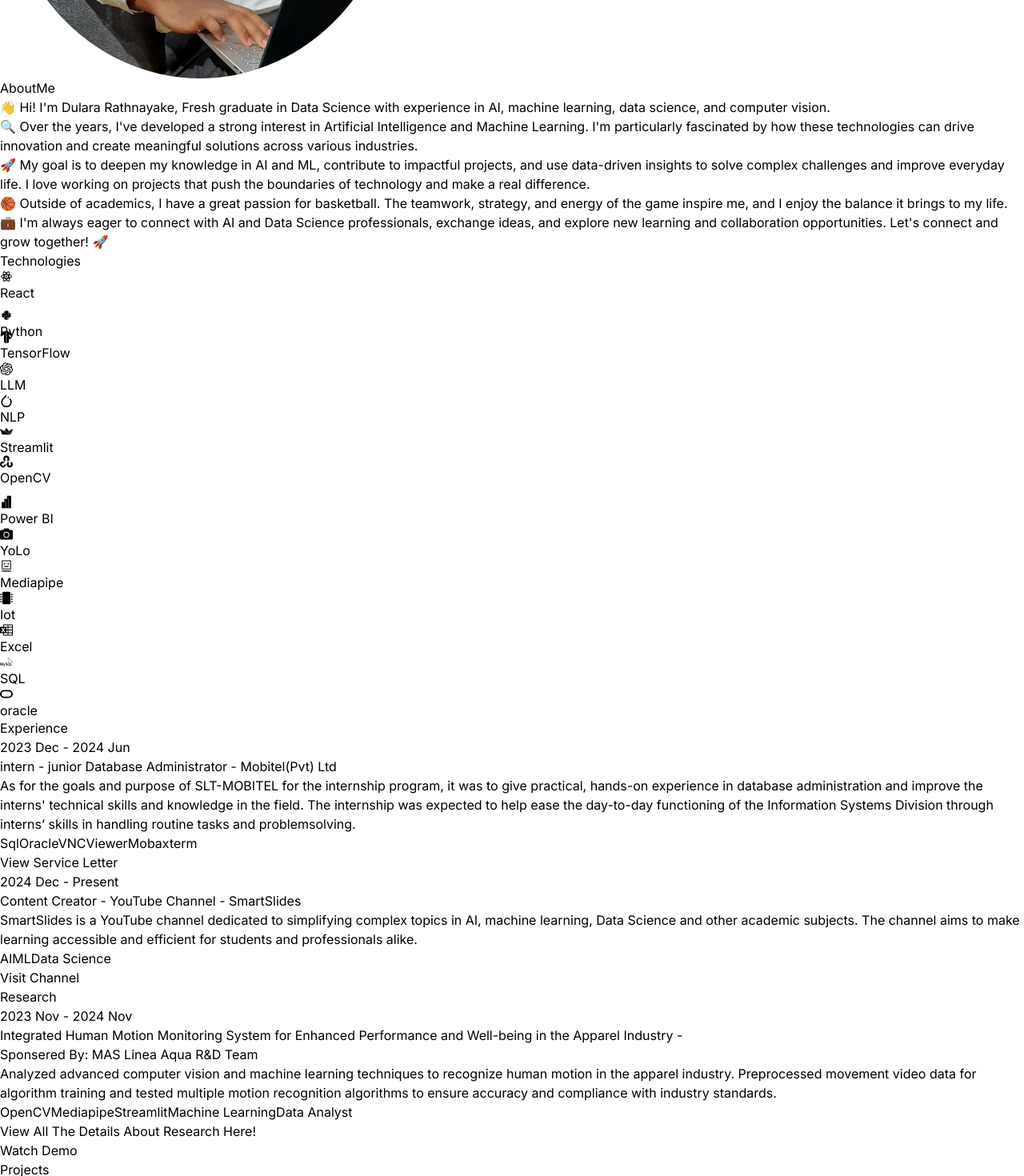
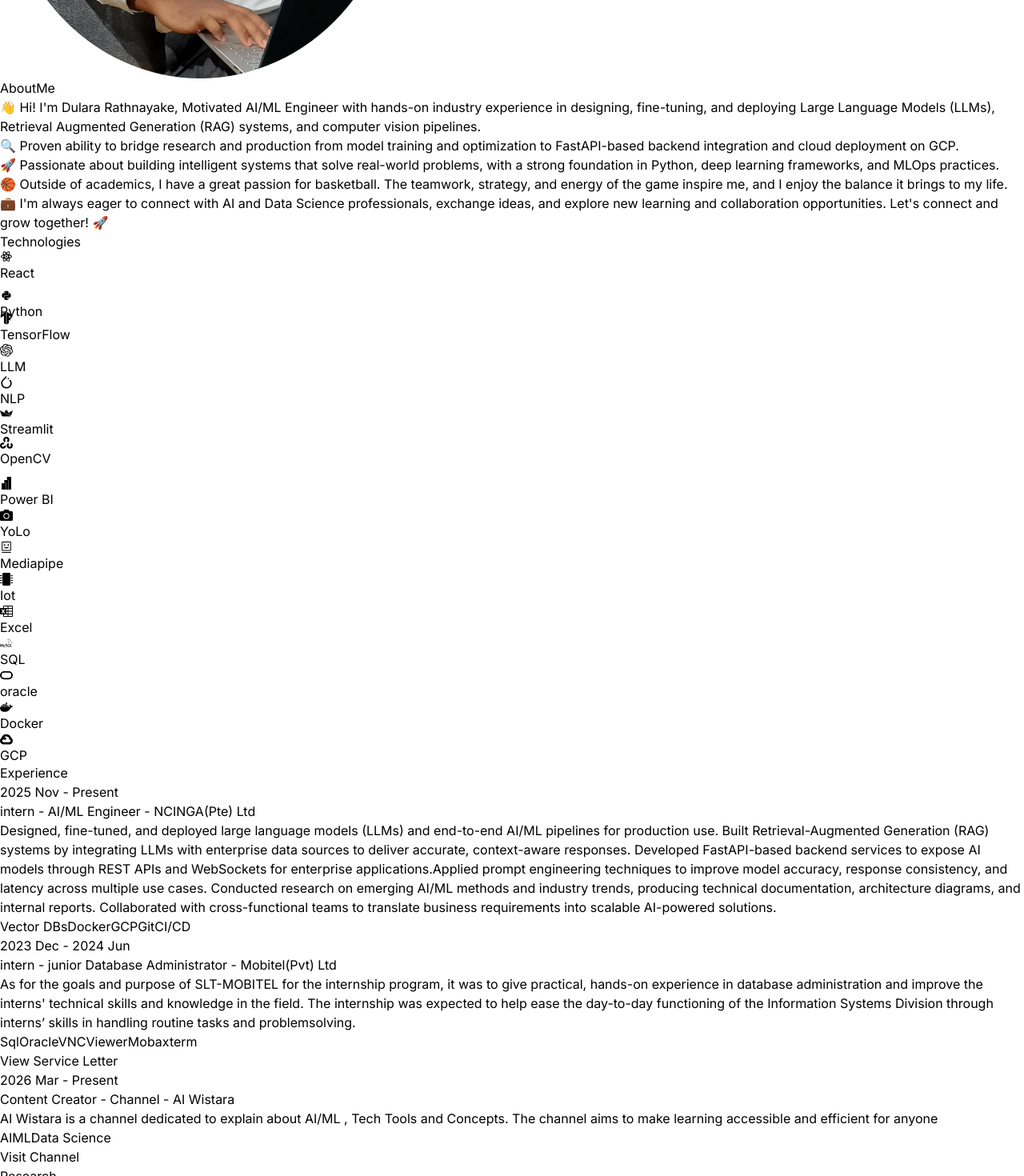
Before and after one commit to Dulara2001/Portfolio, a React (Vite) app: page / in a window 1280 px wide. Shown: the part 620-2090 px from the top of the page at 80% size. Built offline with nearby package versions, Linux system fonts and the light colour scheme.

Commit message:
new details

```diff
--- a/src/components/About.jsx
+++ b/src/components/About.jsx
@@ -15,13 +15,13 @@
                     transition={{ duration: 0.5 }}
                     className="w-full lg:w-1/2"> {/* Adjusted width to make sure it's centered */}
                     <p className="text-gray-300 mt-4">
-                        👋 Hi! I'm Dulara Rathnayake, Fresh graduate in Data Science with experience in AI, machine learning, data science, and computer vision.
+                        👋 Hi! I'm Dulara Rathnayake, Motivated AI/ML Engineer with hands-on industry experience in designing, fine-tuning, and deploying Large Language Models (LLMs), Retrieval Augmented Generation (RAG) systems, and computer vision pipelines.
                     </p>
                     <p className="text-gray-300 mt-4">
-                        🔍 Over the years, I've developed a strong interest in Artificial Intelligence and Machine Learning. I'm particularly fascinated by how these technologies can drive innovation and create meaningful solutions across various industries.
+                        🔍  Proven ability to bridge research and production from model training and optimization to FastAPI-based backend integration and cloud deployment on GCP.
                     </p>
                     <p className="text-gray-300 mt-4">
-                        🚀 My goal is to deepen my knowledge in AI and ML, contribute to impactful projects, and use data-driven insights to solve complex challenges and improve everyday life. I love working on projects that push the boundaries of technology and make a real difference.
+                        🚀 Passionate about building intelligent systems that solve real-world problems, with a strong foundation in Python, deep learning frameworks, and MLOps practices.
                     </p>
                     <p className="text-gray-300 mt-4">
                         🏀 Outside of academics, I have a great passion for basketball. The teamwork, strategy, and energy of the game inspire me, and I enjoy the balance it brings to my life.
--- a/src/components/Contact.jsx
+++ b/src/components/Contact.jsx
@@ -54,7 +54,7 @@
                 </a>
 
                 {/* Youtube Icon with Link */}
-                <a href="https://www.youtube.com/@SmartSlides-DS" target="_blank" rel="noopener noreferrer">
+                <a href="https://www.youtube.com/@AIWistara" target="_blank" rel="noopener noreferrer">
                     <FaYoutube />
                 </a>
             </div>
--- a/src/components/Hero.jsx
+++ b/src/components/Hero.jsx
@@ -30,7 +30,7 @@
                             initial="hidden"
                             animate="visible"
                             className="bg-gradient-to-r from-pink-300 via-slate-500 to-purple-500 bg-clip-text text-4xl tracking-tight text-transparent">
-                            Data Science Graduate at SLIIT
+                            AI/ML Engineer
                         </motion.span>
                         <motion.p
                             variants={container(1)}
--- a/src/components/Technologies.jsx
+++ b/src/components/Technologies.jsx
@@ -13,6 +13,8 @@
 import { SiMicrosoftexcel } from "react-icons/si";
 import { SiMysql } from 'react-icons/si';
 import { SiOracle } from "react-icons/si";
+import { SiDocker } from "react-icons/si";
+import { SiGooglecloud } from "react-icons/si";
 
 import { motion } from "framer-motion";
 
@@ -214,6 +216,34 @@
                     </div>
                     <p className="text-center mt-2">oracle</p>
                 </motion.div>
+
+
+                {/* docker */}
+                <motion.div
+                    variants={iconVariants(4)}
+                    initial="initial"
+                    animate="animate"
+                    className="flex flex-col items-center">
+                    <div className="rounded-2xl border-2 border-neutral-200 p-6">
+                        <SiDocker className="text-7xl text-blue-500" />
+                    </div>
+                    <p className="text-center mt-2">Docker</p>
+                </motion.div>
+
+
+
+                {/* GCP */}
+                <motion.div
+                    variants={iconVariants(4)}
+                    initial="initial"
+                    animate="animate"
+                    className="flex flex-col items-center">
+                    <div className="rounded-2xl border-2 border-neutral-200 p-6">
+                        <SiGooglecloud className="text-7xl text-orange-500" />
+                    </div>
+                    <p className="text-center mt-2">GCP</p>
+                </motion.div>
+
             </motion.div>
         </div>
     );
--- a/src/constants/index.js
+++ b/src/constants/index.js
@@ -15,9 +15,19 @@
 
 export const HERO_CONTENT = `I am hardworking, dedicated person that chases dreams and goals in my life. I am very passionate and interested in the field of Artificial Intelligence, Machine Learning, Data Science and learning and being thorough with new technical and non-technical skills.`;
 
-export const ABOUT_TEXT = `👋 Hi! I'm Dulara Rathnayake, Fresh graduate in Data Science with experience in AI, machine learning, data science, and computervision.🔍 Over the years, I've developed a strong interest in Artificial Intelligence and Machine Learning. I'm particularly fascinated by how these technologies can drive innovation and create meaningful solutions across various industries.🚀 My goal is to deepen my knowledge in AI and ML, contribute to impactful projects, and use data-driven insights to solve complex challenges and improve everyday life. I love working on projects that push the boundaries of technology and make a real difference.🏀 Outside of academics, I have a great passion for basketball. The teamwork, strategy, and energy of the game inspire me, and I enjoy the balance it brings to my life.💼 I'm always eager to connect with AI and Data Science professionals, exchange ideas, and explore new learning and collaboration opportunities. Let's connect and grow together! 🚀`;
+export const ABOUT_TEXT = `👋 Hi! I'm Dulara Rathnayake, Motivated AI/ML Engineer with hands-on industry experience in designing, fine-tuning, and deploying Large Language Models
+(LLMs), Retrieval Augmented Generation (RAG) systems, and computer vision pipelines. 🔍 Proven ability to bridge research and
+production from model training and optimization to FastAPI-based backend integration and cloud deployment on GCP. 🚀 Passionate about building intelligent systems that solve real-world problems, with a strong foundation in Python, deep learning
+frameworks, and MLOps practices. 🏀 Outside of academics, I have a great passion for basketball. The teamwork, strategy, and energy of the game inspire me, and I enjoy the balance it brings to my life.💼 I'm always eager to connect with AI and Data Science professionals, exchange ideas, and explore new learning and collaboration opportunities. Let's connect and grow together! 🚀`;
 
 export const EXPERIENCES = [
+  {
+    year: "2025 Nov - Present ",
+    role: "intern - AI/ML Engineer",
+    company: " NCINGA(Pte) Ltd",
+    description: `Designed, fine-tuned, and deployed large language models (LLMs) and end-to-end AI/ML pipelines for production use. Built Retrieval-Augmented Generation (RAG) systems by integrating LLMs with enterprise data sources to deliver accurate, context-aware responses. Developed FastAPI-based backend services to expose AI models through REST APIs and WebSockets for enterprise applications.Applied prompt engineering techniques to improve model accuracy, response consistency, and latency across multiple use cases. Conducted research on emerging AI/ML methods and industry trends, producing technical documentation, architecture diagrams, and internal reports. Collaborated with cross-functional teams to translate business requirements into scalable AI-powered solutions. `,
+    technologies: ["Vector DBs", "Docker", "GCP", "Git", "CI/CD"],
+  },
   {
     year: "2023 Dec - 2024 Jun",
     role: "intern - junior Database Administrator",
@@ -27,12 +37,12 @@
     downloadLink: "https://drive.google.com/file/d/175rSA_1Pn_suh_Vzy5ZShi79fyUMzT2e/view?usp=sharing"
   },
   {
-    year: "2024 Dec - Present",
+    year: "2026 Mar - Present",
     role: "Content Creator",
-    company: " YouTube Channel - SmartSlides",
-    description: `SmartSlides is a YouTube channel dedicated to simplifying complex topics in AI, machine learning, Data Science and other academic subjects. The channel aims to make learning accessible and efficient for students and professionals alike. `,
+    company: " Channel - AI Wistara",
+    description: `AI Wistara is a channel dedicated to explain about AI/ML , Tech Tools and Concepts. The channel aims to make learning accessible and efficient for anyone `,
     technologies: ["AI","ML","Data Science"],
-    Link: "https://www.youtube.com/@SmartSlides-DS"
+    Link: "https://www.youtube.com/@AIWistara"
   },
 ];
 
```
